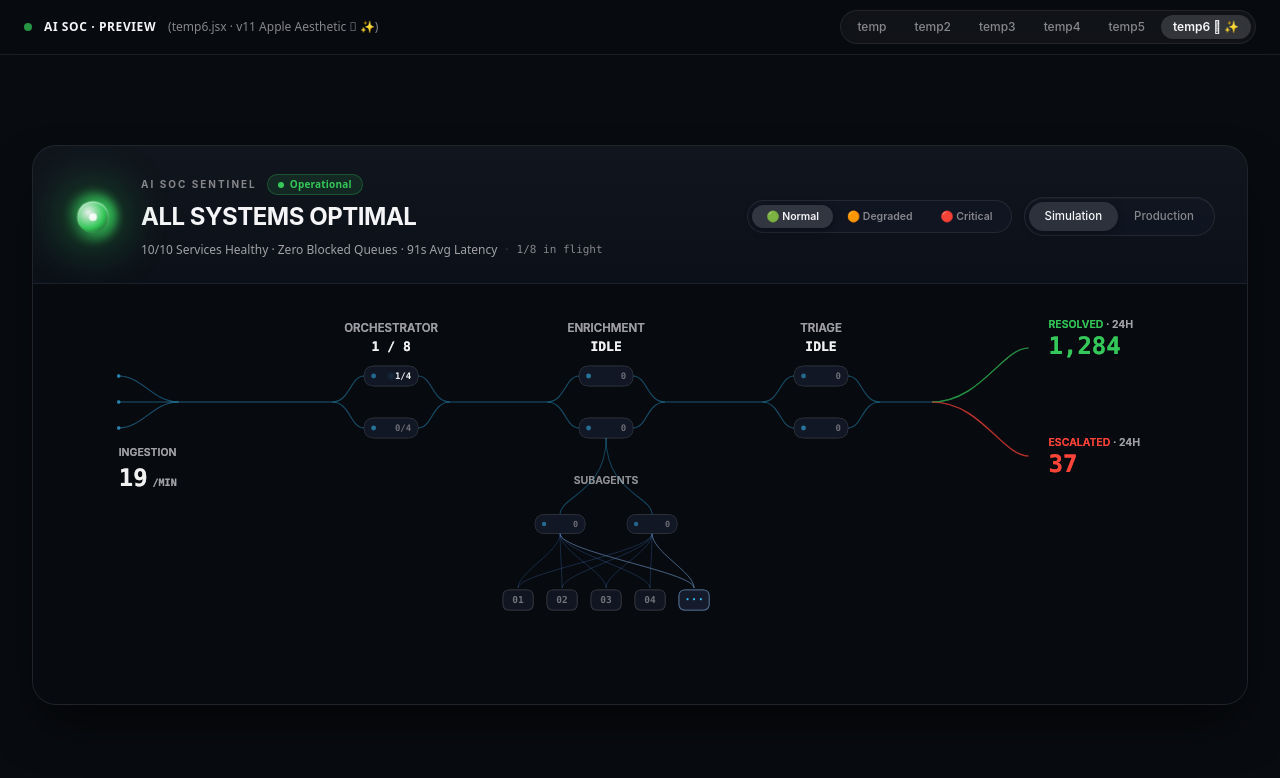
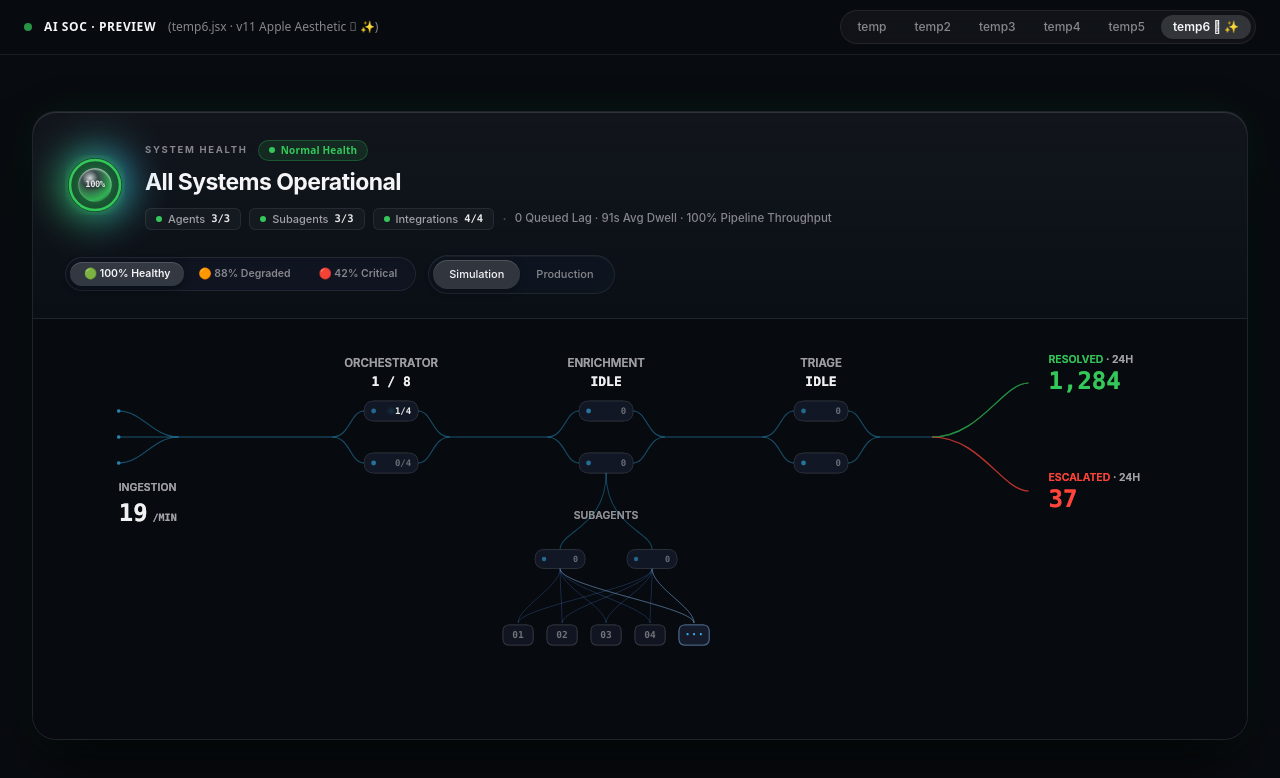
Before and after one commit to jesper-choi/ui-test, a React (Vite) app: page / in a window 1280 px wide. Shown: the top 778 px of the page. Built offline with nearby package versions, Linux system fonts and the light colour scheme.

Commit message:
feat: enhance Apple Intelligence system health HUD with 360 vital gauge, telemetry breakdown chips, and visionOS glassmorphism

```diff
--- a/temp6.jsx
+++ b/temp6.jsx
@@ -1,25 +1,26 @@
 import React, { useRef, useEffect, useState, useCallback } from "react";
 
 /* ------------------------------------------------------------------
-   AI SOC — Pipeline Hero (v23 · Apple Intelligence Ambient Sentinel)
+   AI SOC — Pipeline Hero (v24 · Authentic Apple System Health Edition )
 
-   · Master Ambient Sentinel (상단 0.1초 상태 판별 센티널):
-     - Multi-layer 3D glowing Ambient Orb with dynamic breathing frequency.
-     - 🟢 Optimal (All Clear): Emerald 3.5s smooth deep breath & "ALL SYSTEMS OPTIMAL".
-     - 🟠 Degraded (Warning): Amber 1.4s alert ripple & specific bottleneck breakdown.
-     - 🔴 Critical (Incident): Crimson 0.8s strobe pulse & actionable incident summary.
-     - Real-time interactive health simulator switcher to preview all conditions.
+   · Authentic Apple Design Language (VisionOS / Apple Intelligence):
+     - Chromatic Fluid Aurora Health Orb with multi-stop spectral breathing.
+     - 360° Precision Circular Vitality Gauge (100% Score Ring).
+     - Unified System Health Telemetry Chips: [ Agents 3/3 · Subagents 3/3 · Integrations 4/4 ].
+     - Translucent frosted glass materials with specular light catch & micro-blur.
    · Uniform Minimalist Pod Design & Precision Wire Physics.
 ------------------------------------------------------------------- */
 
 const C = {
     void: "#080B10",
-    cardBg: "#0C1018",
+    cardBg: "rgba(12, 16, 24, 0.82)",
     surface: "rgba(18, 24, 38, 0.85)",
     glassBorder: "rgba(255, 255, 255, 0.08)",
     flow: "#38BDF8",
     aiAura: "rgba(96, 165, 250, 0.25)",
     ok: "#34C759",
+    mint: "#30D158",
+    cyan: "#38BDF8",
     warn: "#FF9F0A",
     alert: "#FF453A",
     dim: "#86868B",
@@ -706,10 +707,12 @@
                 const px = pod.pos.x, py = pod.pos.y;
                 const isAnalyzing = isAIStage && pod.activeCount > 0;
 
+                // Pod Background
                 g.fillStyle = isAnalyzing ? "rgba(20, 28, 48, 0.9)" : C.surface;
                 rr(g, px - POD_W * 0.5, py - POD_H * 0.5, POD_W, POD_H, POD_R);
                 g.fill();
 
+                // Pod Hairline Border
                 g.lineWidth = 1;
                 g.strokeStyle = isAnalyzing
                     ? (isTriage ? "rgba(147, 197, 253, 0.65)" : "rgba(96, 165, 250, 0.55)")
@@ -717,6 +720,7 @@
                 rr(g, px - POD_W * 0.5, py - POD_H * 0.5, POD_W, POD_H, POD_R);
                 g.stroke();
 
+                // Indicator
                 const ix = px - POD_W * 0.5 + 9.5;
                 if (isAnalyzing) {
                     const breath = 0.5 + 0.5 * Math.sin(now * 0.0035 + j);
@@ -886,133 +890,172 @@
         };
     }, [init, step, draw, reduced]);
 
-    // Metadata for current health state
+    // Authentic Apple Health Meta with Health Vitality Score & Telemetry Breakdown
     const healthMeta = {
         optimal: {
-            title: "ALL SYSTEMS OPTIMAL",
-            badge: "Operational",
-            color: C.ok,
-            bg: "rgba(52, 199, 89, 0.12)",
-            border: "rgba(52, 199, 89, 0.28)",
-            detail: "10/10 Services Healthy · Zero Blocked Queues · 91s Avg Latency",
-            subdetail: "100% Pipeline Throughput",
+            score: "100%",
+            vitality: 100,
+            title: "All Systems Operational",
+            badge: "Normal Health",
+            color: "#34C759",
+            colorSecondary: "#38BDF8",
+            bgBadge: "rgba(52, 199, 89, 0.12)",
+            borderBadge: "rgba(52, 199, 89, 0.28)",
+            heroGlow: "rgba(52, 199, 89, 0.08)",
+            detail: "10/10 Services Healthy",
+            breakdown: [
+                { label: "Agents", ok: 3, total: 3, status: "ok" },
+                { label: "Subagents", ok: 3, total: 3, status: "ok" },
+                { label: "Integrations", ok: 4, total: 4, status: "ok" },
+            ],
+            metrics: "0 Queued Lag · 91s Avg Dwell · 100% Pipeline Throughput",
         },
         degraded: {
-            title: "DEGRADED PERFORMANCE",
-            badge: "Degraded State",
-            color: C.warn,
-            bg: "rgba(255, 159, 10, 0.14)",
-            border: "rgba(255, 159, 10, 0.35)",
-            detail: "1 Subagent Lagging (VirusTotal Latency +2.4s) · 9/10 Services Operational",
-            subdetail: "Auto-Failover Active",
+            score: "88%",
+            vitality: 88,
+            title: "Degraded Performance",
+            badge: "Warning Health",
+            color: "#FF9F0A",
+            colorSecondary: "#FFD60A",
+            bgBadge: "rgba(255, 159, 10, 0.14)",
+            borderBadge: "rgba(255, 159, 10, 0.35)",
+            heroGlow: "rgba(255, 159, 10, 0.12)",
+            detail: "VirusTotal Latency (+2.4s)",
+            breakdown: [
+                { label: "Agents", ok: 3, total: 3, status: "ok" },
+                { label: "Subagents", ok: 2, total: 3, status: "warn" },
+                { label: "Integrations", ok: 4, total: 4, status: "ok" },
+            ],
+            metrics: "1 Subagent Throttling · Auto-Bypass Engaged",
         },
         critical: {
-            title: "CRITICAL ALERT · ACTION REQUIRED",
-            badge: "Critical Incident",
-            color: C.alert,
-            bg: "rgba(255, 69, 58, 0.16)",
-            border: "rgba(255, 69, 58, 0.4)",
-            detail: "FortiSOAR Integration Timeout · 3 Alert Ingestion Tasks Blocked",
-            subdetail: "Manual Override Required",
+            score: "42%",
+            vitality: 42,
+            title: "Critical Incident Detected",
+            badge: "Critical Alert",
+            color: "#FF453A",
+            colorSecondary: "#FF375F",
+            bgBadge: "rgba(255, 69, 58, 0.16)",
+            borderBadge: "rgba(255, 69, 58, 0.4)",
+            heroGlow: "rgba(255, 69, 58, 0.18)",
+            detail: "FortiSOAR Integration Timeout",
+            breakdown: [
+                { label: "Agents", ok: 2, total: 3, status: "warn" },
+                { label: "Subagents", ok: 3, total: 3, status: "ok" },
+                { label: "Integrations", ok: 3, total: 4, status: "alert" },
+            ],
+            metrics: "Ingestion Pipeline Blocked · Failover Required",
         },
     }[healthStatus];
 
     return (
         <div className="w-full p-4 sm:p-8 flex items-center justify-center min-h-[calc(100vh-60px)]" style={{ background: C.void, fontFamily: SANS }}>
-            {/* Embedded CSS for Apple Intelligence Sentinel Breathing Animation */}
+            {/* Apple VisionOS & Apple Intelligence Fluid Keyframe Animations */}
             <style>{`
-                @keyframes sentinel-breathe-optimal {
-                    0%, 100% { transform: scale(1); opacity: 0.35; filter: blur(12px); }
-                    50% { transform: scale(1.45); opacity: 0.75; filter: blur(18px); }
+                @keyframes apple-fluid-aurora {
+                    0% { transform: rotate(0deg) scale(1); filter: blur(14px); opacity: 0.7; }
+                    50% { transform: rotate(180deg) scale(1.18); filter: blur(20px); opacity: 1; }
+                    100% { transform: rotate(360deg) scale(1); filter: blur(14px); opacity: 0.7; }
                 }
-                @keyframes sentinel-breathe-degraded {
-                    0%, 100% { transform: scale(1); opacity: 0.45; filter: blur(10px); }
-                    50% { transform: scale(1.6); opacity: 0.9; filter: blur(16px); }
+                @keyframes apple-vital-breathe {
+                    0%, 100% { transform: scale(0.96); opacity: 0.85; }
+                    50% { transform: scale(1.04); opacity: 1; }
                 }
-                @keyframes sentinel-breathe-critical {
-                    0%, 100% { transform: scale(1); opacity: 0.55; filter: blur(8px); }
-                    50% { transform: scale(1.8); opacity: 1; filter: blur(20px); }
-                }
-                @keyframes sentinel-spin-slow {
-                    from { transform: rotate(0deg); }
-                    to { transform: rotate(360deg); }
-                }
-                @keyframes sentinel-core-pulse {
-                    0%, 100% { transform: scale(0.96); }
-                    50% { transform: scale(1.04); }
+                @keyframes apple-ring-spin {
+                    from { transform: rotate(-90deg); }
+                    to { transform: rotate(270deg); }
                 }
             `}</style>
 
             <div className="w-full" style={{ maxWidth: 1260 }}>
+                {/* Frosted Glass Apple Hero Container with Specular Highlights */}
                 <div
-                    className="relative overflow-hidden rounded-3xl border shadow-2xl transition-all duration-500"
+                    className="relative overflow-hidden rounded-3xl border transition-all duration-700 backdrop-blur-2xl"
                     style={{
-                        borderColor: healthStatus === "optimal" ? C.glassBorder : healthMeta.border,
+                        borderColor: healthStatus === "optimal" ? "rgba(255, 255, 255, 0.09)" : healthMeta.borderBadge,
                         background: C.cardBg,
-                        boxShadow: healthStatus === "critical"
-                            ? "0 0 50px rgba(255, 69, 58, 0.15), 0 25px 50px -12px rgba(0, 0, 0, 0.7)"
-                            : healthStatus === "degraded"
-                            ? "0 0 40px rgba(255, 159, 10, 0.12), 0 25px 50px -12px rgba(0, 0, 0, 0.7)"
-                            : "0 25px 50px -12px rgba(0, 0, 0, 0.7)",
+                        boxShadow: `0 30px 60px -12px rgba(0, 0, 0, 0.8), 0 0 45px ${healthMeta.heroGlow}, inset 0 1px 0 rgba(255, 255, 255, 0.12)`,
                     }}
                 >
-                    {/* Top Header: Apple Intelligence Ambient Sentinel */}
-                    <div className="flex flex-wrap items-center justify-between gap-6 px-8 pt-7 pb-6 border-b border-white/[0.05] bg-gradient-to-b from-white/[0.02] to-transparent">
+                    {/* Top Header:  Apple Intelligence System Health HUD */}
+                    <div className="flex flex-wrap items-center justify-between gap-6 px-8 pt-7 pb-6 border-b border-white/[0.06] bg-gradient-to-b from-white/[0.03] to-transparent">
 
-                        {/* Left: 3D Ambient Sentinel Orb + Master Status Header */}
+                        {/* Left: Chromatic Aurora Health Orb + Vitality Ring + Telemetry Header */}
                         <div className="flex items-center gap-5">
-                            {/* Multi-layer 3D Ambient Sentinel Orb */}
-                            <div className="relative flex items-center justify-center w-14 h-14 select-none shrink-0">
-                                {/* Layer 1: Outer Soft Ambient Breathing Aura */}
+
+                            {/*  Multi-Layer Chromatic Aurora Health Orb with Vitality Gauge Ring */}
+                            <div className="relative flex items-center justify-center w-[60px] h-[60px] select-none shrink-0">
+
+                                {/* 1. Chromatic Fluid Aurora Halo (Apple Intelligence Fluid Mesh) */}
                                 <div
                                     className="absolute inset-0 rounded-full pointer-events-none"
                                     style={{
-                                        background: `radial-gradient(circle, ${healthMeta.color} 0%, transparent 70%)`,
+                                        background: `conic-gradient(from 0deg, ${healthMeta.color}, ${healthMeta.colorSecondary}, ${healthMeta.color})`,
                                         animation: healthStatus === "critical"
-                                            ? "sentinel-breathe-critical 0.8s ease-in-out infinite"
+                                            ? "apple-fluid-aurora 2s linear infinite"
                                             : healthStatus === "degraded"
-                                            ? "sentinel-breathe-degraded 1.4s ease-in-out infinite"
-                                            : "sentinel-breathe-optimal 3.5s ease-in-out infinite",
+                                            ? "apple-fluid-aurora 4s linear infinite"
+                                            : "apple-fluid-aurora 8s linear infinite",
                                     }}
                                 />
 
-                                {/* Layer 2: Middle Rotating Fluid Ring */}
+                                {/* 2. Frosted Ambient Ring Backdrop */}
+                                <div className="absolute inset-[3px] rounded-full bg-[#080B10]/80 backdrop-blur-md shadow-inner" />
+
+                                {/* 3. SVG 360° Circular Vitality Gauge (100% Score Ring) */}
+                                <svg className="absolute inset-0 w-full h-full -rotate-90 pointer-events-none" viewBox="0 0 60 60">
+                                    {/* Background Track */}
+                                    <circle
+                                        cx="30" cy="30" r="25"
+                                        fill="none"
+                                        stroke="rgba(255, 255, 255, 0.08)"
+                                        strokeWidth="2.5"
+                                    />
+                                    {/* Dynamic Health Stroke */}
+                                    <circle
+                                        cx="30" cy="30" r="25"
+                                        fill="none"
+                                        stroke={healthMeta.color}
+                                        strokeWidth="2.5"
+                                        strokeDasharray={2 * Math.PI * 25}
+                                        strokeDashoffset={(2 * Math.PI * 25) * (1 - healthMeta.vitality / 100)}
+                                        strokeLinecap="round"
+                                        className="transition-all duration-700"
+                                        style={{
+                                            filter: `drop-shadow(0 0 4px ${healthMeta.color})`,
+                                        }}
+                                    />
+                                </svg>
+
+                                {/* 4. 3D Glassy Specular Core with Health Score Number */}
                                 <div
-                                    className="absolute inset-1 rounded-full pointer-events-none opacity-80"
+                                    className="relative w-[34px] h-[34px] rounded-full flex flex-col items-center justify-center shadow-lg transition-transform duration-300"
                                     style={{
-                                        background: `conic-gradient(from 0deg, transparent, ${healthMeta.color}, transparent)`,
-                                        animation: "sentinel-spin-slow 8s linear infinite",
-                                        filter: "blur(4px)",
-                                    }}
-                                />
-
-                                {/* Layer 3: Glassy Jewel Core with Specular Light */}
-                                <div
-                                    className="relative w-8 h-8 rounded-full flex items-center justify-center shadow-lg transition-transform duration-300"
-                                    style={{
-                                        background: `radial-gradient(circle at 35% 35%, rgba(255, 255, 255, 0.9) 0%, ${healthMeta.color} 55%, rgba(0, 0, 0, 0.7) 100%)`,
-                                        boxShadow: `0 0 16px ${healthMeta.color}, inset 0 1px 2px rgba(255, 255, 255, 0.8)`,
+                                        background: `radial-gradient(circle at 35% 30%, rgba(255, 255, 255, 0.95) 0%, rgba(255, 255, 255, 0.2) 25%, ${healthMeta.color} 70%, rgba(0, 0, 0, 0.8) 100%)`,
+                                        boxShadow: `0 0 14px ${healthMeta.color}, inset 0 1px 2px rgba(255, 255, 255, 0.9)`,
                                         animation: healthStatus === "critical"
-                                            ? "sentinel-core-pulse 0.4s ease-in-out infinite"
-                                            : "sentinel-core-pulse 2.5s ease-in-out infinite",
+                                            ? "apple-vital-breathe 0.6s ease-in-out infinite"
+                                            : "apple-vital-breathe 3s ease-in-out infinite",
                                     }}
                                 >
-                                    {/* Inner Jewel Spark */}
-                                    <div className="w-2 h-2 rounded-full bg-white/90 shadow-sm" />
+                                    <span className="font-mono text-[9px] font-extrabold tracking-tighter text-white drop-shadow-[0_1px_2px_rgba(0,0,0,0.8)]">
+                                        {healthMeta.score}
+                                    </span>
                                 </div>
                             </div>
 
-                            {/* Status Title & Immediate Verdict Readout */}
+                            {/* System Health Telemetry Breakdown */}
                             <div>
+                                {/* Kicker + Status Pill */}
                                 <div className="flex items-center gap-2.5">
-                                    <span style={{ fontFamily: SANS, fontSize: 10, fontWeight: 700, letterSpacing: "0.2em", color: C.dim }}>
-                                        AI SOC SENTINEL
+                                    <span style={{ fontFamily: SANS, fontSize: 9.5, fontWeight: 700, letterSpacing: "0.18em", color: C.dim }}>
+                                        SYSTEM HEALTH
                                     </span>
                                     <span
-                                        className="flex items-center gap-1.5 px-2.5 py-0.5 rounded-full font-sans transition-all duration-300"
+                                        className="flex items-center gap-1.5 px-2.5 py-0.5 rounded-full font-sans transition-all duration-300 shadow-sm"
                                         style={{
-                                            background: healthMeta.bg,
-                                            border: `1px solid ${healthMeta.border}`,
+                                            background: healthMeta.bgBadge,
+                                            border: `1px solid ${healthMeta.borderBadge}`,
                                             color: healthMeta.color,
                                             fontSize: 10,
                                             fontWeight: 700,
@@ -1024,31 +1067,57 @@
                                     </span>
                                 </div>
 
+                                {/* Main Title */}
                                 <div className="mt-1 flex items-baseline gap-3">
-                                    <div style={{ fontSize: 24, fontWeight: 700, color: C.text, letterSpacing: "-0.02em" }}>
+                                    <div style={{ fontSize: 23, fontWeight: 700, color: C.text, letterSpacing: "-0.025em" }}>
                                         {healthMeta.title}
                                     </div>
                                 </div>
 
-                                <div className="mt-1.5 flex flex-wrap items-center gap-2 text-[12px] font-sans" style={{ color: C.textSecondary }}>
-                                    <span className="font-medium" style={{ color: healthStatus === "optimal" ? C.textSecondary : healthMeta.color }}>
-                                        {healthMeta.detail}
+                                {/*  Translucent Apple Telemetry Health Micro-Chips */}
+                                <div className="mt-2 flex flex-wrap items-center gap-2">
+                                    {healthMeta.breakdown.map((item, idx) => {
+                                        const isOk = item.status === "ok";
+                                        const isWarn = item.status === "warn";
+                                        const dotCol = isOk ? C.ok : isWarn ? C.warn : C.alert;
+                                        return (
+                                            <div
+                                                key={idx}
+                                                className="flex items-center gap-1.5 px-2.5 py-0.5 rounded-md border text-[11px] font-medium transition-all"
+                                                style={{
+                                                    background: "rgba(255, 255, 255, 0.03)",
+                                                    borderColor: isOk ? "rgba(255, 255, 255, 0.08)" : dotCol,
+                                                    color: isOk ? C.textSecondary : dotCol,
+                                                }}
+                                            >
+                                                <span className="w-1.5 h-1.5 rounded-full" style={{ background: dotCol }} />
+                                                <span>{item.label}</span>
+                                                <span className="font-mono text-[10.5px] font-semibold text-white/90">
+                                                    {item.ok}/{item.total}
+                                                </span>
+                                            </div>
+                                        );
+                                    })}
+
+                                    <span style={{ opacity: 0.25 }}>·</span>
+
+                                    {/* Live Telemetry Detail */}
+                                    <span className="text-[11.5px] font-medium text-[#86868B]">
+                                        {healthMeta.metrics}
                                     </span>
-                                    <span style={{ opacity: 0.3 }}>·</span>
-                                    <span className="font-mono text-[11px] text-[#86868B]">{counts.inFlight}/{MAX_GLOBAL_IN_FLIGHT} in flight</span>
                                 </div>
                             </div>
                         </div>
 
-                        {/* Right: State Simulator Switcher + Mode Control */}
+                        {/* Right: Health Simulator Controls + Mode Segmented Slider */}
                         <div className="flex flex-wrap items-center gap-3">
-                            {/* Interactive Health Condition Simulator (Demo Control) */}
-                            <div className="flex p-1 rounded-full border" style={{ borderColor: C.glassBorder, background: "rgba(18, 24, 38, 0.7)" }}>
+                            {/* Health Simulator:  Apple Segmented Control */}
+                            <div className="flex p-1 rounded-full border shadow-inner backdrop-blur-md" style={{ borderColor: C.glassBorder, background: "rgba(18, 24, 38, 0.7)" }}>
                                 {[
-                                    ["optimal", "🟢 Normal", C.ok],
-                                    ["degraded", "🟠 Degraded", C.warn],
-                                    ["critical", "🔴 Critical", C.alert],
-                                ].map(([id, label, color]) => {
+                                    ["optimal", "🟢 100% Healthy"],
+                                    ["degraded", "🟠 88% Degraded"],
+                                    ["critical", "🔴 42% Critical"],
+                                ].map(([id, label]) => {
                                     const active = healthStatus === id;
                                     return (
                                         <button
@@ -1057,9 +1126,9 @@
                                             className="px-3.5 py-1 rounded-full text-[10.5px] font-semibold transition-all duration-200"
                                             style={{
                                                 fontFamily: SANS,
-                                                background: active ? "rgba(255, 255, 255, 0.14)" : "transparent",
+                                                background: active ? "rgba(255, 255, 255, 0.15)" : "transparent",
                                                 color: active ? C.text : C.dim,
-                                                boxShadow: active ? `0 2px 8px rgba(0, 0, 0, 0.4)` : "none",
+                                                boxShadow: active ? "0 2px 8px rgba(0, 0, 0, 0.4), inset 0 1px 0 rgba(255, 255, 255, 0.15)" : "none",
                                             }}
                                         >
                                             {label}
@@ -1085,19 +1154,19 @@
 
 function AppleSegmentedControl({ mode, onChange }) {
     return (
-        <div className="flex p-1 rounded-full border" style={{ borderColor: C.glassBorder, background: "rgba(18, 24, 38, 0.6)", boxShadow: "inset 0 1px 0 rgba(255, 255, 255, 0.04)" }}>
+        <div className="flex p-1 rounded-full border shadow-inner backdrop-blur-md" style={{ borderColor: C.glassBorder, background: "rgba(18, 24, 38, 0.6)", boxShadow: "inset 0 1px 0 rgba(255, 255, 255, 0.04)" }}>
             {[["sim", "Simulation"], ["real", "Production"]].map(([id, label]) => {
                 const active = mode === id;
                 return (
                     <button
                         key={id}
                         onClick={() => onChange(id)}
-                        className="px-4 py-1.5 rounded-full text-[11.5px] font-medium transition-all duration-200"
+                        className="px-4 py-1.5 rounded-full text-[11px] font-medium transition-all duration-200"
                         style={{
                             fontFamily: SANS,
-                            background: active ? "rgba(255, 255, 255, 0.12)" : "transparent",
+                            background: active ? "rgba(255, 255, 255, 0.14)" : "transparent",
                             color: active ? C.text : C.dim,
-                            boxShadow: active ? "0 2px 8px rgba(0, 0, 0, 0.3)" : "none",
+                            boxShadow: active ? "0 2px 8px rgba(0, 0, 0, 0.3), inset 0 1px 0 rgba(255, 255, 255, 0.15)" : "none",
                         }}
                     >
                         {label}
```
